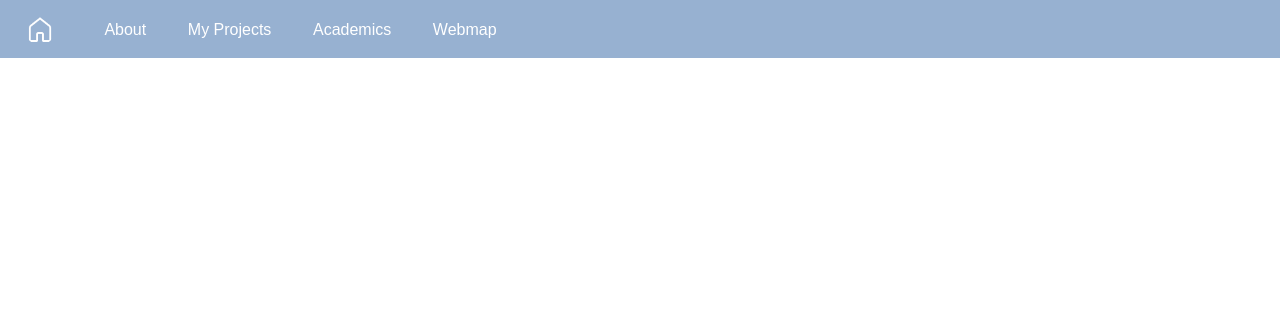
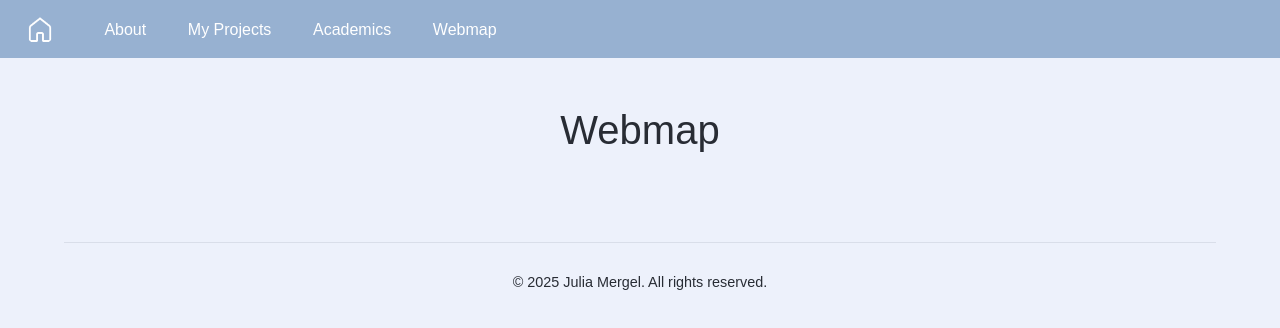
Before and after one commit to jumergel/jumergel.github.io, a React (Create React App) app: page /pages/Webmap in a window 1280 px wide. Shown: the top 328 px of the page. Built offline with nearby package versions, Linux system fonts and the light colour scheme; a web font is replaced by a local one.

Commit message:
footer done and image transform added

```diff
--- a/src/App.js
+++ b/src/App.js
@@ -4,9 +4,9 @@ import { useState } from 'react';
 import 'bootstrap/dist/css/bootstrap.min.css';
 import Hero from './Hero.js';
 import Home from './Home.js';
-import Websites from './pages/Projects.js';
-import Algorithms from './pages/Academics.js';
-import Datasets from './pages/Webmap.js';
+import Projects from './pages/Projects.js';
+import Academics from './pages/Academics.js';
+import Webmap from './pages/Webmap.js';
 import About from './pages/About/About.js'
 import homeButton from './images/white-transparent.png';
 import homeButtonAnimated from './images/dark-home-animated.gif';
@@ -17,7 +17,6 @@ import Footer from './Footer';
 function HoverHome() {
   const [isHovered, setIsHovered] = useState(false);
 
-
  return (
    <img
      src={isHovered ? homeButtonAnimated : homeButton}
@@ -27,7 +26,6 @@ function HoverHome() {
      onMouseLeave={() => setIsHovered(false)}
    />
  )}
-
 
 function App() {
  return (
@@ -42,14 +40,12 @@ function App() {
            <Nav className="me-auto">
            {/* <Nav.Link as={Link} to="/"><HoverHome /></Nav.Link> */}
            <Nav.Link as={Link} to="/about">About</Nav.Link>
-           <Nav.Link as={Link} to="/pages/Websites">My Projects</Nav.Link>
-           <Nav.Link as={Link} to="/pages/Algorithms">Academics</Nav.Link>
-           <Nav.Link as={Link} to="/pages/Datasets">Webmap</Nav.Link>
+           <Nav.Link as={Link} to="/pages/Projects">My Projects</Nav.Link>
+           <Nav.Link as={Link} to="/pages/Academics">Academics</Nav.Link>
+           <Nav.Link as={Link} to="/pages/Webmap">Webmap</Nav.Link>
            </Nav>
          </Container>
        </Navbar>
-
-
        <Routes>
          <Route path="/" element={
            <>
@@ -57,10 +53,10 @@ function App() {
              <Home />
            </>
          } />
-         <Route path="/about" element={<About />} />
-         <Route path="/pages/Websites" element={<Websites />} />
-         <Route path="/pages/Algorithms" element={<Algorithms />} />
-          <Route path="/pages/Datasets" element={<Datasets />} />
+         <Route path="/about" element={<About/>} />
+         <Route path="/pages/Projects" element={<Projects/>} />
+         <Route path="/pages/Academics" element={<Academics/>} />
+          <Route path="/pages/Webmap" element={<Webmap/>} />
        </Routes>
        <Footer />
      </div>
--- a/src/Footer.css
+++ b/src/Footer.css
@@ -1,7 +1,7 @@
 /* src/Footer.css */
 .custom-footer {
     background-color: inherit;
-    color: rgba(255, 255, 255, 0.7);
+    color: #282c34;
     text-align: center;
     padding: 1rem 0;
     font-size: 0.9rem;
@@ -10,7 +10,7 @@
 
   .custom-footer hr {
     border: none;
-    border-top: 1px solid rgba(255, 255, 255, 0.2);
+    border-top: 1px solid #9ca3b3;
     margin: 0 auto 0.5rem;
     width: 90%;
   }
@@ -23,3 +23,7 @@
   .dark-footer hr {
     border-top: 1px solid rgba(255, 255, 255, 0.2);
   }
+
+  p {
+    margin-top: 1.8rem;
+  }
--- a/src/Home.css
+++ b/src/Home.css
@@ -31,6 +31,23 @@
   display: block;
 }
 
+.showcase-img {
+  transition: transform 0.3s ease;
+}
+
+.showcase-img:hover {
+  transform: scale(1.05);
+}
+
+
+.custom-footer {
+  color: #f0f3f7;
+}
+
+.custom-footer hr {
+  border-top: 1px solid #f0f3f7;
+}
+
 .showcase-text {
   position: absolute;
   top: 5%;
@@ -52,3 +69,11 @@
     height: 50vh;
   }
 }
+
+html, body {
+  margin: 0;
+  padding: 0;
+  height: 100%;
+  background-color: #282c34 !important;
+  overflow-x: hidden;
+}
--- a/src/shared-styling.css
+++ b/src/shared-styling.css
@@ -1,4 +1,12 @@
 @import url('https://fonts.googleapis.com/css2?family=DM+Sans:ital,opsz,wght@0,9..40,100..1000;1,9..40,100..1000&family=Darker+Grotesque:wght@300..900&family=Darumadrop+One&family=Newsreader:ital,opsz,wght@0,6..72,200..800;1,6..72,200..800&family=Playfair+Display:ital,wght@0,400..900;1,400..900&family=UoqMunThenKhung&display=swap');
+
+
+html, body, #root {
+  margin: 0;
+  padding: 0;
+  min-height: 100vh;
+  background: linear-gradient(to bottom, #edf1fb, #edf1fb);
+}
 
 .basic {
   font-family: 'UoqMunThenKhung', sans-serif;
@@ -12,9 +20,17 @@
 .default-card {
   border-radius: '12px';
   color: #282c34;
-
 }
 
 img {
   border-radius: 1.5rem !important;
 }
+
+html, body {
+  margin: 0;
+  padding: 0;
+  height: 100%;
+  color: #282c34;
+  background-color: #edf1fb;
+  overflow-x: hidden;
+}
```
Also changed, not shown: src/App.css (line endings or trailing spaces).
